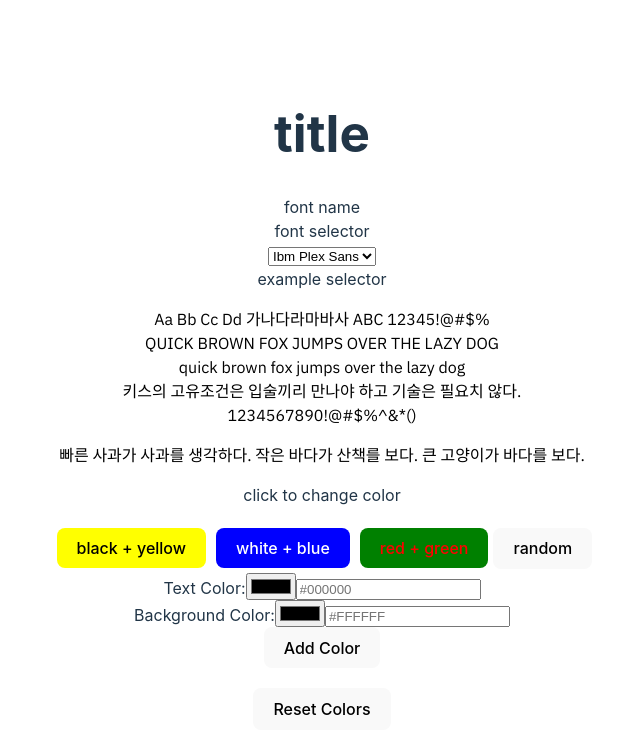
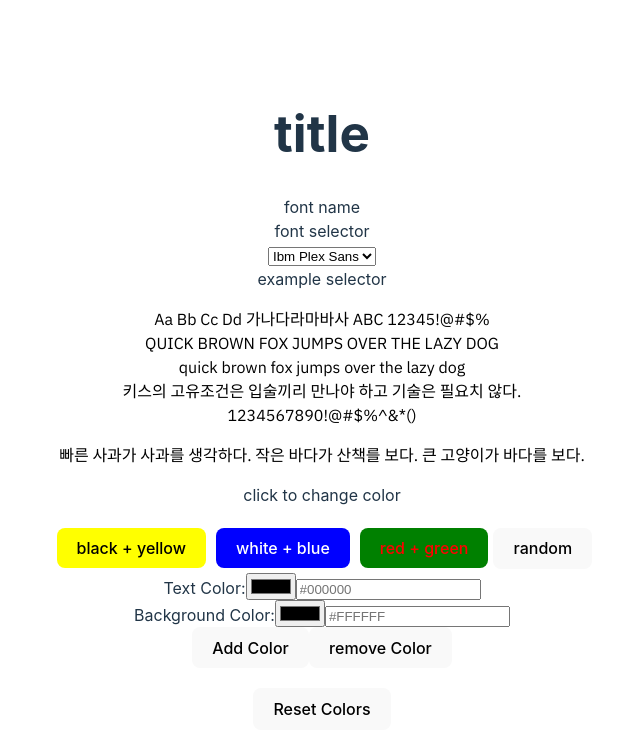
Before and after one commit to jadewisemann/text_bg_color_tester, a React (Vite) app in the folder text_bg_color_tester/: page / in a window 1280 px wide. Shown: the top 754 px of the page, without its empty margins (318-958 px from the left). Built offline with nearby package versions, Linux system fonts and the light colour scheme.

Commit message:
feat: add remove current color

```diff
--- a/text_bg_color_tester/src/App.jsx
+++ b/text_bg_color_tester/src/App.jsx
@@ -96,6 +96,21 @@ function App() {
     setNewBgColor('');
   }
 
+  const removeColor = (colors, paramTextColor, paramBgColor) => {
+    const updatedColors = colors.filter(color => {
+      return !(color.textColor === paramTextColor && color.bgColor === paramBgColor)
+    });
+
+    setColors(updatedColors)
+  }
+
+  const removeColorHandler = () => {
+    if (newTextColor === textColor && newBgColor === bgColor) {
+      removeColor(colors, newTextColor, newBgColor)
+      setNewBgColor('')
+      setNewTextColor('')
+    }
+  }
 
 
   const randomButtonHandler = () => {
@@ -105,6 +120,7 @@ function App() {
     setNewTextColor(randomTextColor);
     setNewBgColor(randomBgColor);
   }
+
 
 
 
@@ -192,6 +208,7 @@ function App() {
         </div>
 
         <button onClick={addColor}>Add Color</button>
+        <button onClick={removeColorHandler}> remove Color</button>
       </div>
 
       <div>
```
